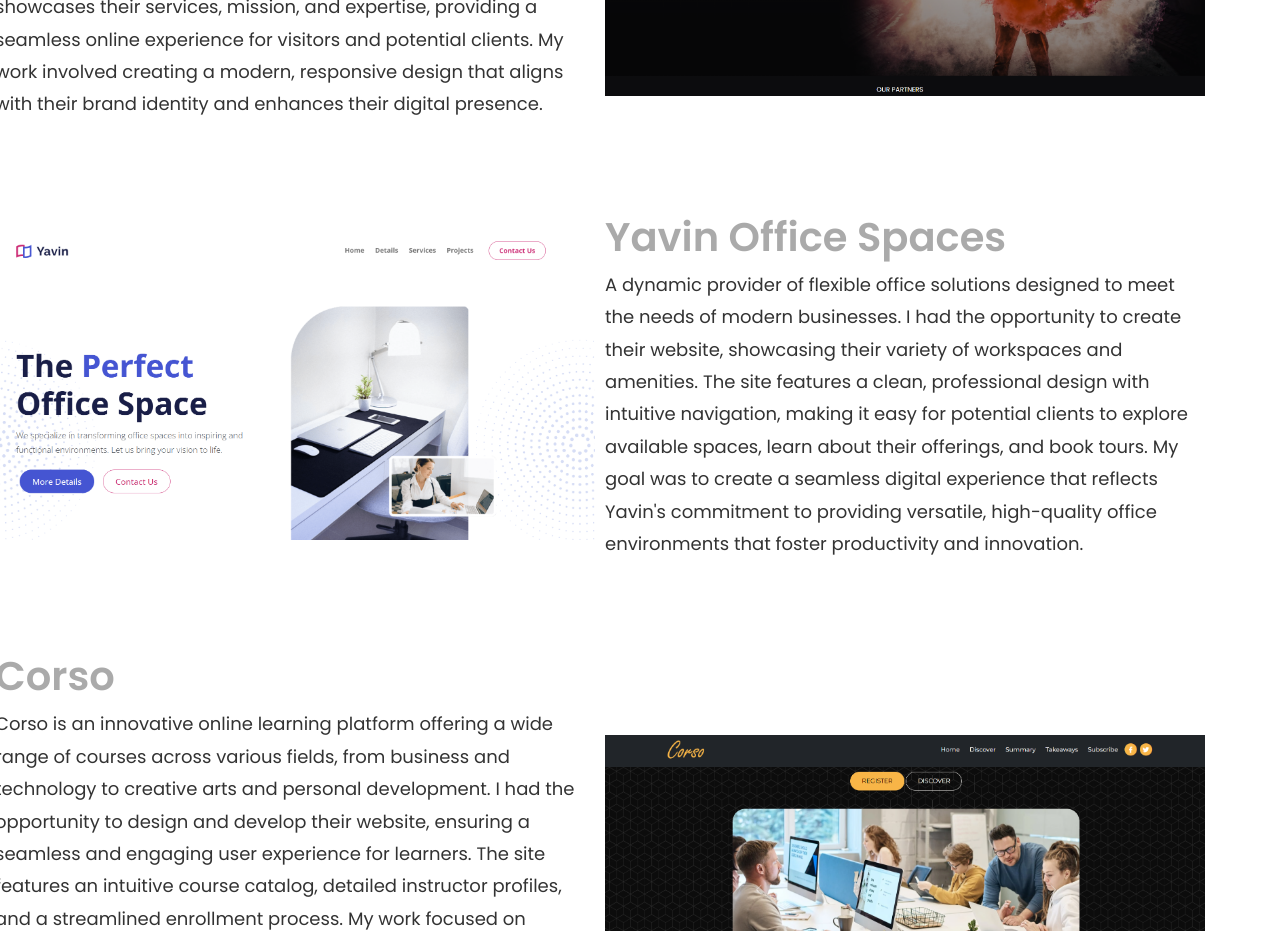
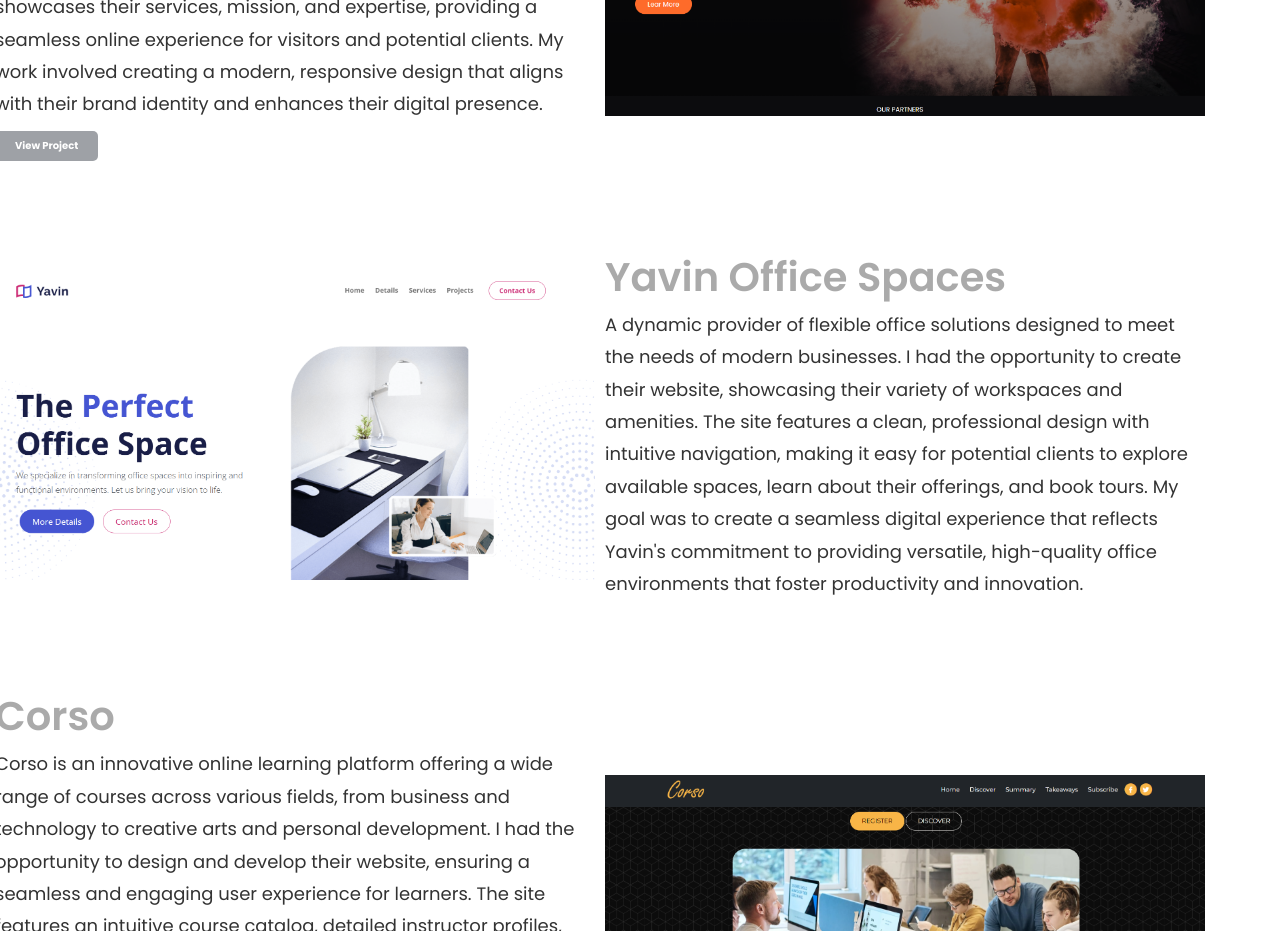
Before and after one commit to Ji-SSCGI/SSCGI_Chua_Portfolio, a plain HTML site: page index.html in a window 1280 px wide. Shown: the part 1800-2731 px from the top of the page. Drawn offline with nearby package versions, Linux system fonts and the light colour scheme.

Commit message:
Add visit project

```diff
--- a/index.html
+++ b/index.html
@@ -185,10 +185,11 @@
                             enhances
                             their digital presence.
                         </p>
+                        <a href="https://sscgi-chua-blog.vercel.app/" target="_blank" class="project-link-button">View Project</a>
                     </div>
                     <div class="project-img-box">
                         <img src="img/Vera Software Solutions.png" class="project-img"
-                            alt="Vera Software Solutions Website" layout="responsive"/>
+                        alt="Vera Software Solutions Website" layout="responsive"/>
                     </div>
 
                     <!-- PROJECT 02 -->
--- a/styles.css
+++ b/styles.css
@@ -593,3 +593,21 @@ h5 {
     height: 100%;
     background-color: #666;
 }
+
+/**/
+.project-link-button {
+    display: inline-block;
+    padding: 10px 20px;
+    background-color: #9ea1a6; /* Green background */
+    color: white;
+    text-decoration: none;
+    border-radius: 5px;
+    font-weight: bold;
+    text-align: center;
+    margin-top: 10px;
+    transition: background-color 0.3s ease;
+}
+
+.project-link-button:hover {
+    background-color: #333; /* Darker green on hover */
+}
```
Also changed, not shown: img/Blog Mastery E-Book.png (added).
